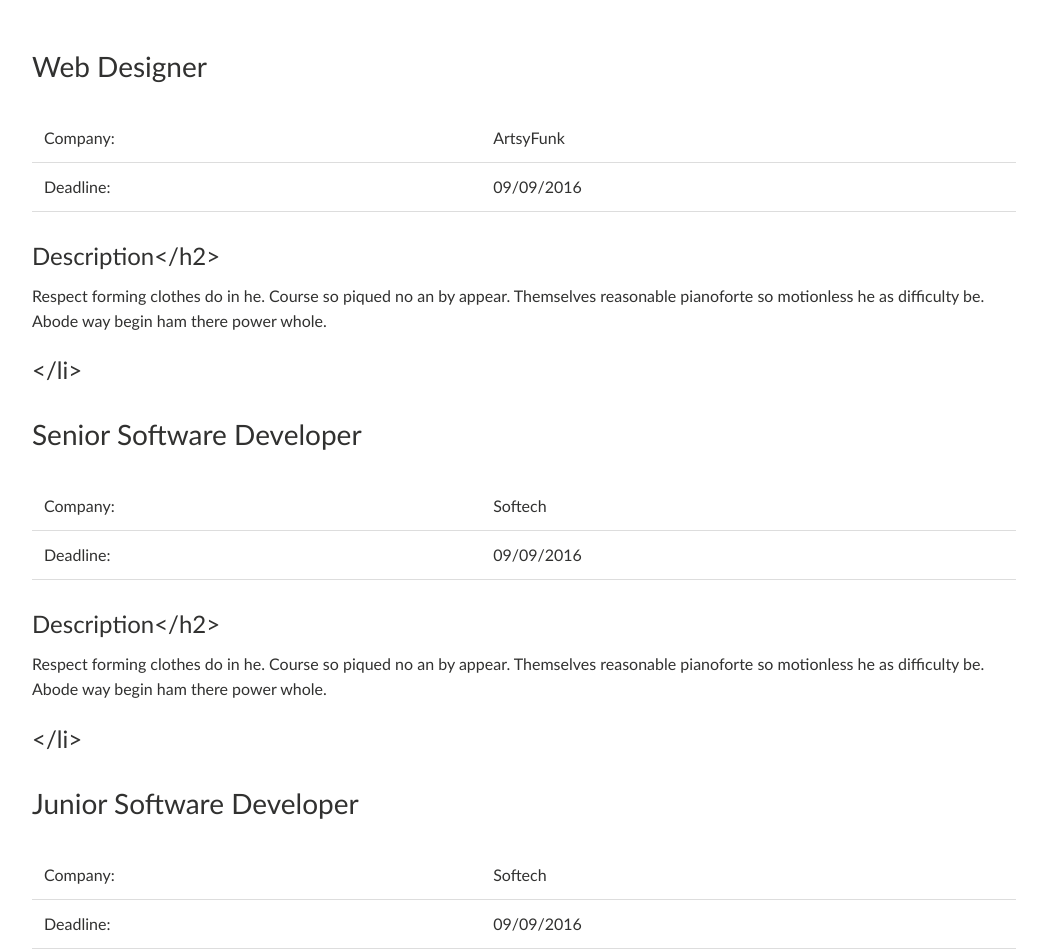
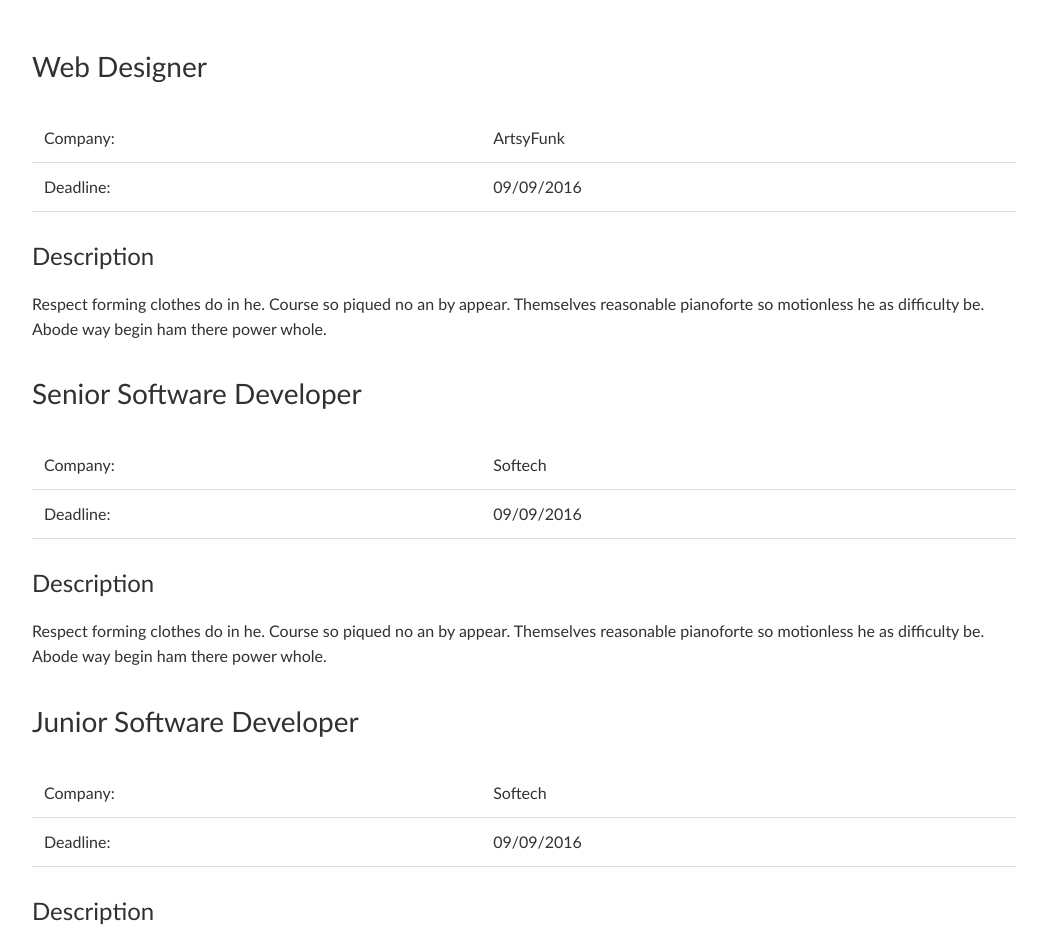
Before and after one commit to brittnylapierre/ccss_web, a Jekyll site: the page built from opportunities/jobs/index.md, in a window 1280 px wide. Shown: the part 456-1405 px from the top of the page, without its empty margins (136-1183 px from the left). Built offline with Jekyll 4.4.1, drawn with Linux system fonts in a browser that asks for light colours; some of the changed text lies outside the part shown.

Commit message:
Updated index.md

```diff
--- a/opportunities/jobs/index.md
+++ b/opportunities/jobs/index.md
@@ -25,7 +25,7 @@ subjectstyle: 'font-size: 10rem; border-bottom: 5px solid white; border-top: 5px
                     <td>{{ job.deadline }}</td>
                 </tr>
             </table>
-            <h4>Description</h2>
+            <h4>Description</h4>
             <p>{{ job.description }}</p>
     	</li>
 	{% endfor %}
```
